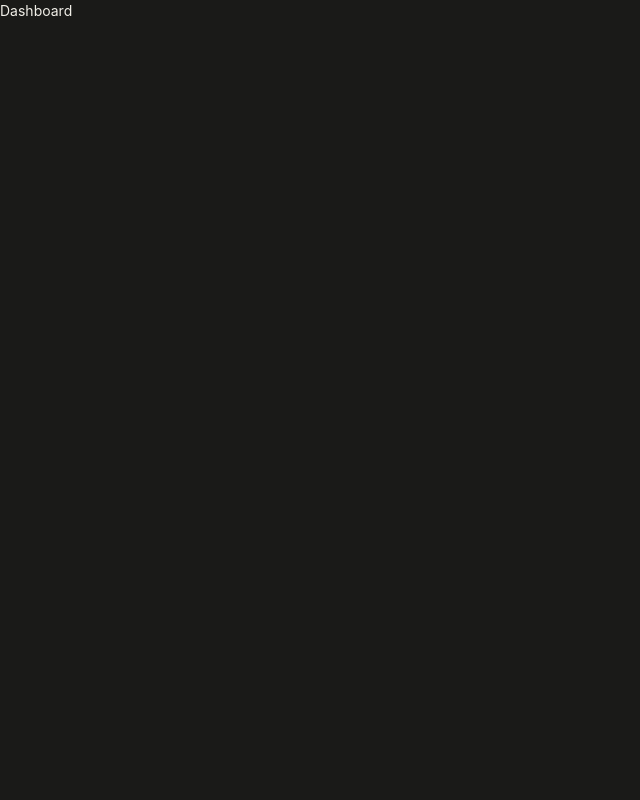
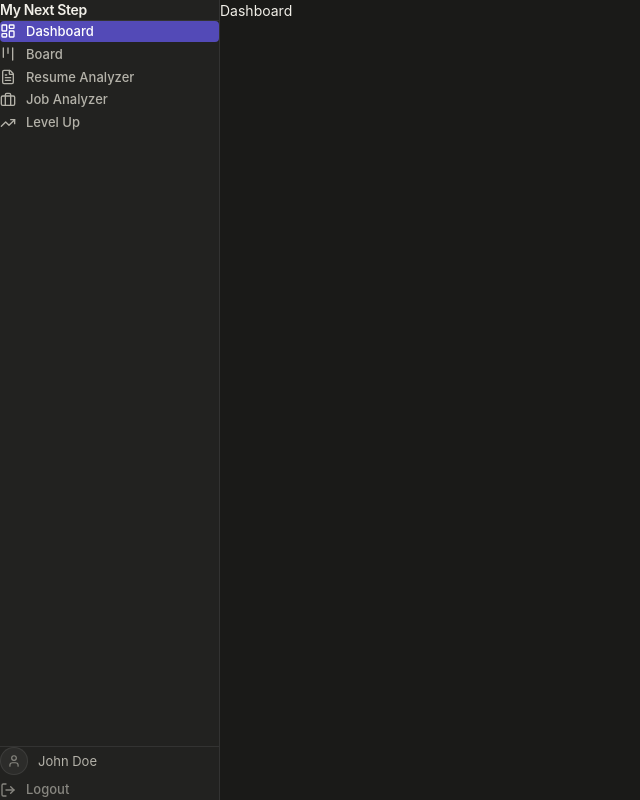
Before and after one commit to MatheusCPimentel/my-next-step, a React (Vite) app: page / in a window 1280 px wide. Shown: the whole page, without its empty margins (0-640 px from the left). Built offline with nearby package versions, Linux system fonts and the light colour scheme.

Commit message:
chore: remove i18n, text hardcoded in english for now

```diff
--- a/package.json
+++ b/package.json
@@ -15,14 +15,12 @@
     "@tanstack/react-query": "^5.100.1",
     "class-variance-authority": "^0.7.1",
     "clsx": "^2.1.1",
-    "i18next": "^26.0.7",
-    "i18next-browser-languagedetector": "^8.2.1",
+    "framer-motion": "^12.38.0",
     "lucide-react": "^1.9.0",
     "radix-ui": "^1.4.3",
     "react": "^19.2.5",
     "react-dom": "^19.2.5",
     "react-hook-form": "^7.73.1",
-    "react-i18next": "^17.0.4",
     "react-router-dom": "^7.14.2",
     "shadcn": "^4.4.0",
     "tailwind-merge": "^3.5.0",
--- a/src/App.tsx
+++ b/src/App.tsx
@@ -1,4 +1,5 @@
 import { Routes, Route } from "react-router-dom";
+import { Layout } from "./components/Layout";
 import { Dashboard } from "./pages/Dashboard";
 import { Board } from "./pages/Board";
 import { ResumeAnalyzer } from "./pages/ResumeAnalyzer";
@@ -8,11 +9,13 @@ import { LevelUp } from "./pages/LevelUp";
 function App() {
   return (
     <Routes>
-      <Route path="/" element={<Dashboard />} />
-      <Route path="/board" element={<Board />} />
-      <Route path="/resume" element={<ResumeAnalyzer />} />
-      <Route path="/job" element={<JobAnalyzer />} />
-      <Route path="/levelup" element={<LevelUp />} />
+      <Route element={<Layout />}>
+        <Route path="/" element={<Dashboard />} />
+        <Route path="/board" element={<Board />} />
+        <Route path="/resume" element={<ResumeAnalyzer />} />
+        <Route path="/job" element={<JobAnalyzer />} />
+        <Route path="/levelup" element={<LevelUp />} />
+      </Route>
     </Routes>
   );
 }
--- /dev/null
+++ b/src/components/Layout/index.tsx
@@ -0,0 +1,178 @@
+import { useState } from "react";
+import { NavLink, Outlet } from "react-router-dom";
+import {
+  LayoutDashboard,
+  Kanban,
+  FileText,
+  Briefcase,
+  TrendingUp,
+  LogOut,
+  Menu,
+  X,
+  User,
+} from "lucide-react";
+
+const NAV_ITEMS = [
+  { labelKey: "Dashboard" as const, path: "/", icon: LayoutDashboard },
+  { labelKey: "Board" as const, path: "/board", icon: Kanban },
+  {
+    labelKey: "Resume Analyzer" as const,
+    path: "/resume",
+    icon: FileText,
+  },
+  { labelKey: "Job Analyzer" as const, path: "/job", icon: Briefcase },
+  { labelKey: "Level Up" as const, path: "/levelup", icon: TrendingUp },
+] as const;
+
+function SidebarContent({ onClose }: { onClose?: () => void }) {
+  return (
+    <div className="flex flex-col h-full">
+      <div
+        className="flex items-center justify-between px-4 py-5 shrink-0"
+        style={{ borderBottom: "1px solid var(--color-border)" }}
+      >
+        <span
+          className="text-sm font-semibold tracking-tight"
+          style={{ color: "var(--color-text-primary)" }}
+        >
+          My Next Step
+        </span>
+        {onClose && (
+          <button
+            onClick={onClose}
+            className="flex items-center justify-center w-7 h-7 rounded transition-colors"
+            style={{ color: "var(--color-text-muted)" }}
+          >
+            <X size={16} />
+          </button>
+        )}
+      </div>
+
+      <nav className="flex-1 flex flex-col gap-0.5 px-2 py-3 overflow-y-auto">
+        {NAV_ITEMS.map(({ labelKey, path, icon: Icon }) => (
+          <NavLink
+            key={labelKey}
+            to={path}
+            end={path === "/"}
+            onClick={onClose}
+            className="flex items-center gap-2.5 px-2.5 py-2 text-[13px] font-medium rounded transition-colors no-underline"
+            style={({ isActive }) => ({
+              background: isActive ? "var(--color-purple)" : "transparent",
+              color: isActive ? "#fff" : "var(--color-text-secondary)",
+            })}
+          >
+            <Icon size={16} />
+            {labelKey}
+          </NavLink>
+        ))}
+      </nav>
+
+      <div
+        className="flex flex-col gap-1 px-2 py-3 shrink-0"
+        style={{ borderTop: "1px solid var(--color-border)" }}
+      >
+        <div className="flex items-center gap-2.5 px-2.5 py-1.5">
+          <div
+            className="flex items-center justify-center w-7 h-7 rounded-full shrink-0"
+            style={{
+              background: "var(--color-bg-tertiary)",
+              border: "1px solid var(--color-border)",
+            }}
+          >
+            <User size={14} style={{ color: "var(--color-text-muted)" }} />
+          </div>
+          <span
+            className="text-[13px] truncate"
+            style={{ color: "var(--color-text-secondary)" }}
+          >
+            John Doe
+          </span>
+        </div>
+
+        <button
+          className="flex items-center gap-2.5 px-2.5 py-2 w-full rounded text-[13px] font-medium transition-colors"
+          style={{
+            background: "transparent",
+            border: "none",
+            color: "var(--color-text-muted)",
+            textAlign: "left",
+          }}
+        >
+          <LogOut size={16} />
+          Logout
+        </button>
+      </div>
+    </div>
+  );
+}
+
+export function Layout() {
+  const [drawerOpen, setDrawerOpen] = useState(false);
+
+  return (
+    <div
+      className="flex h-screen overflow-hidden"
+      style={{ background: "var(--color-bg-primary)" }}
+    >
+      {/* Desktop sidebar — hidden on mobile */}
+      <aside
+        className="hidden md:flex flex-col w-[220px] shrink-0"
+        style={{
+          background: "var(--color-bg-secondary)",
+          borderRight: "1px solid var(--color-border)",
+        }}
+      >
+        <SidebarContent />
+      </aside>
+
+      {/* Mobile overlay */}
+      {drawerOpen && (
+        <div
+          className="fixed inset-0 z-40 md:hidden"
+          style={{ background: "rgba(0, 0, 0, 0.6)" }}
+          onClick={() => setDrawerOpen(false)}
+        />
+      )}
+
+      {/* Mobile drawer — slides in from left */}
+      <aside
+        className="fixed top-0 left-0 z-50 h-full flex flex-col w-[220px] md:hidden transition-transform duration-[250ms] ease-in-out"
+        style={{
+          background: "var(--color-bg-secondary)",
+          borderRight: "1px solid var(--color-border)",
+          transform: drawerOpen ? "translateX(0)" : "translateX(-100%)",
+        }}
+      >
+        <SidebarContent onClose={() => setDrawerOpen(false)} />
+      </aside>
+
+      {/* Main content */}
+      <div className="flex flex-col flex-1 min-w-0 overflow-auto">
+        {/* Mobile top bar with hamburger */}
+        <header
+          className="flex items-center md:hidden h-14 px-4 shrink-0"
+          style={{
+            background: "var(--color-bg-secondary)",
+            borderBottom: "1px solid var(--color-border)",
+          }}
+        >
+          <button
+            onClick={() => setDrawerOpen(true)}
+            className="flex items-center justify-center w-9 h-9 rounded transition-colors"
+            style={{
+              background: "transparent",
+              border: "none",
+              color: "var(--color-text-primary)",
+            }}
+          >
+            <Menu size={20} />
+          </button>
+        </header>
+
+        <main className="flex-1 overflow-auto p-6">
+          <Outlet />
+        </main>
+      </div>
+    </div>
+  );
+}
--- a/src/lib/i18n/index.ts
+++ /dev/null
@@ -1,22 +0,0 @@
-import i18n from "i18next";
-import { initReactI18next } from "react-i18next";
-import LanguageDetector from "i18next-browser-languagedetector";
-import en from "./locales/en.json";
-import pt from "./locales/pt.json";
-
-i18n
-  .use(LanguageDetector)
-  .use(initReactI18next)
-  .init({
-    fallbackLng: "en",
-    defaultNS: "translation",
-    resources: {
-      en: { translation: en },
-      pt: { translation: pt },
-    },
-    interpolation: {
-      escapeValue: false,
-    },
-  });
-
-export default i18n;
--- a/src/lib/i18n/locales/en.json
+++ /dev/null
@@ -1,33 +0,0 @@
-{
-  "sidebar": {
-    "dashboard": "Dashboard",
-    "board": "Board",
-    "resumeAnalyzer": "Resume Analyzer",
-    "jobAnalyzer": "Job Analyzer",
-    "levelUp": "LevelUp",
-    "logout": "Logout"
-  },
-  "dashboard": {
-    "title": "Dashboard",
-    "openProcesses": "Open processes",
-    "improvementPoints": "Improvement points"
-  },
-  "board": {
-    "title": "Board",
-    "stages": {
-      "applied": "Applied",
-      "hrInterview": "HR Interview",
-      "technicalInterview": "Technical Interview",
-      "offer": "Offer"
-    }
-  },
-  "resumeAnalyzer": {
-    "title": "Resume Analyzer"
-  },
-  "jobAnalyzer": {
-    "title": "Job Analyzer"
-  },
-  "levelUp": {
-    "title": "LevelUp"
-  }
-}
--- a/src/lib/i18n/locales/pt.json
+++ /dev/null
@@ -1,33 +0,0 @@
-{
-  "sidebar": {
-    "dashboard": "Dashboard",
-    "board": "Board",
-    "resumeAnalyzer": "Analisador de Currículo",
-    "jobAnalyzer": "Analisador de Vaga",
-    "levelUp": "LevelUp",
-    "logout": "Sair"
-  },
-  "dashboard": {
-    "title": "Dashboard",
-    "openProcesses": "Processos em aberto",
-    "improvementPoints": "Pontos de melhoria"
-  },
-  "board": {
-    "title": "Board",
-    "stages": {
-      "applied": "Aplicado",
-      "hrInterview": "Entrevista RH",
-      "technicalInterview": "Entrevista Técnica",
-      "offer": "Oferta"
-    }
-  },
-  "resumeAnalyzer": {
-    "title": "Analisador de Currículo"
-  },
-  "jobAnalyzer": {
-    "title": "Analisador de Vaga"
-  },
-  "levelUp": {
-    "title": "LevelUp"
-  }
-}
--- a/src/lib/i18n/types.ts
+++ /dev/null
@@ -1,3 +0,0 @@
-import type en from "./locales/en.json";
-
-export type Translation = typeof en;
--- a/src/main.tsx
+++ b/src/main.tsx
@@ -1,7 +1,6 @@
 import { StrictMode } from "react";
 import { createRoot } from "react-dom/client";
 import { BrowserRouter } from "react-router-dom";
-import "./lib/i18n";
 import "./index.css";
 import App from "./App.tsx";
 
--- a/src/types/i18next.d.ts
+++ /dev/null
@@ -1,10 +0,0 @@
-import type { Translation } from "../lib/i18n/types";
-
-declare module "i18next" {
-  interface CustomTypeOptions {
-    defaultNS: "translation";
-    resources: {
-      translation: Translation;
-    };
-  }
-}
```
Also changed, not shown: tsconfig.app.json (+15 -10 lines), tsconfig.json (+1 -9 lines), 1 other file (tests, documents, lock files or other folders).
